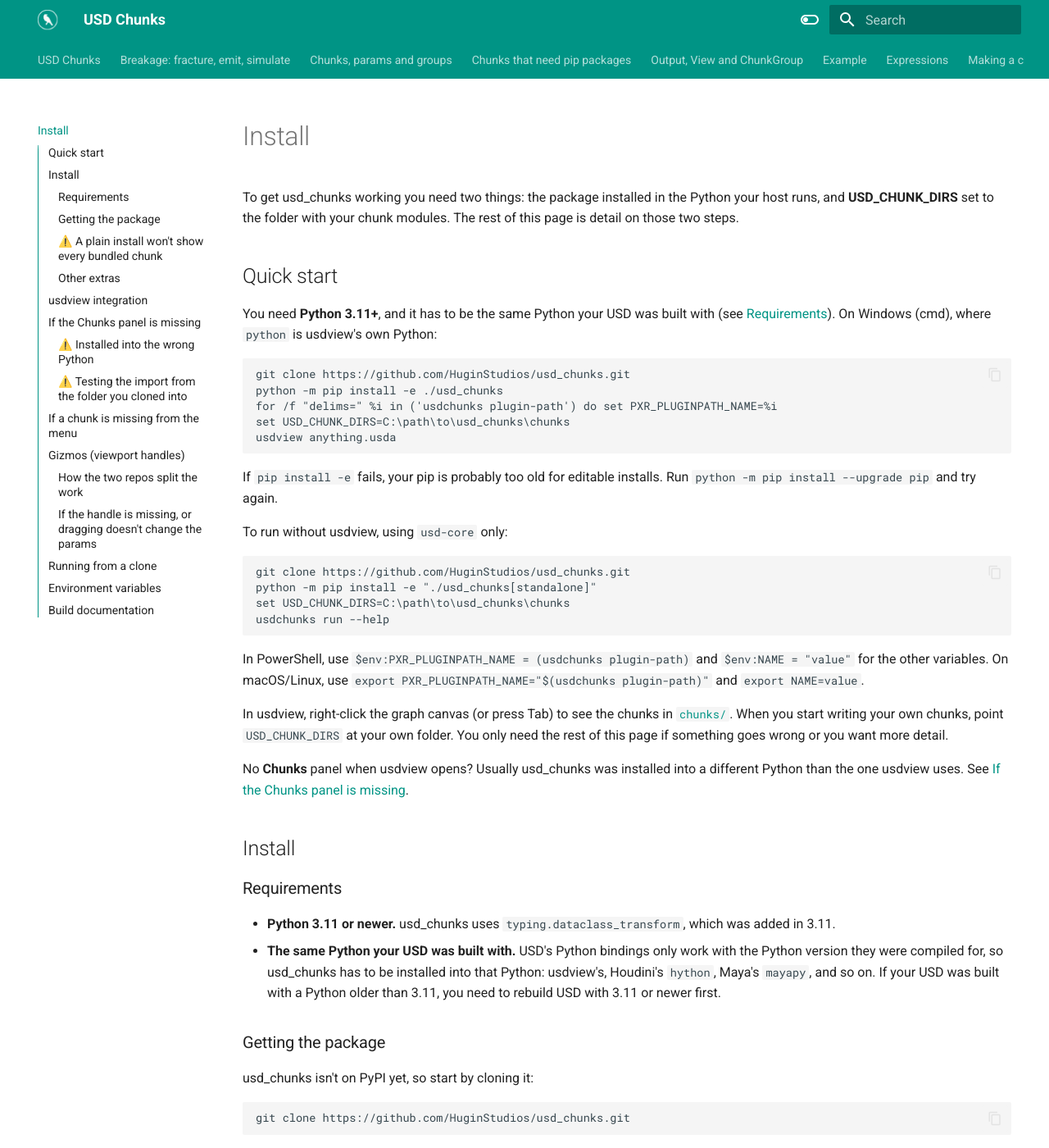
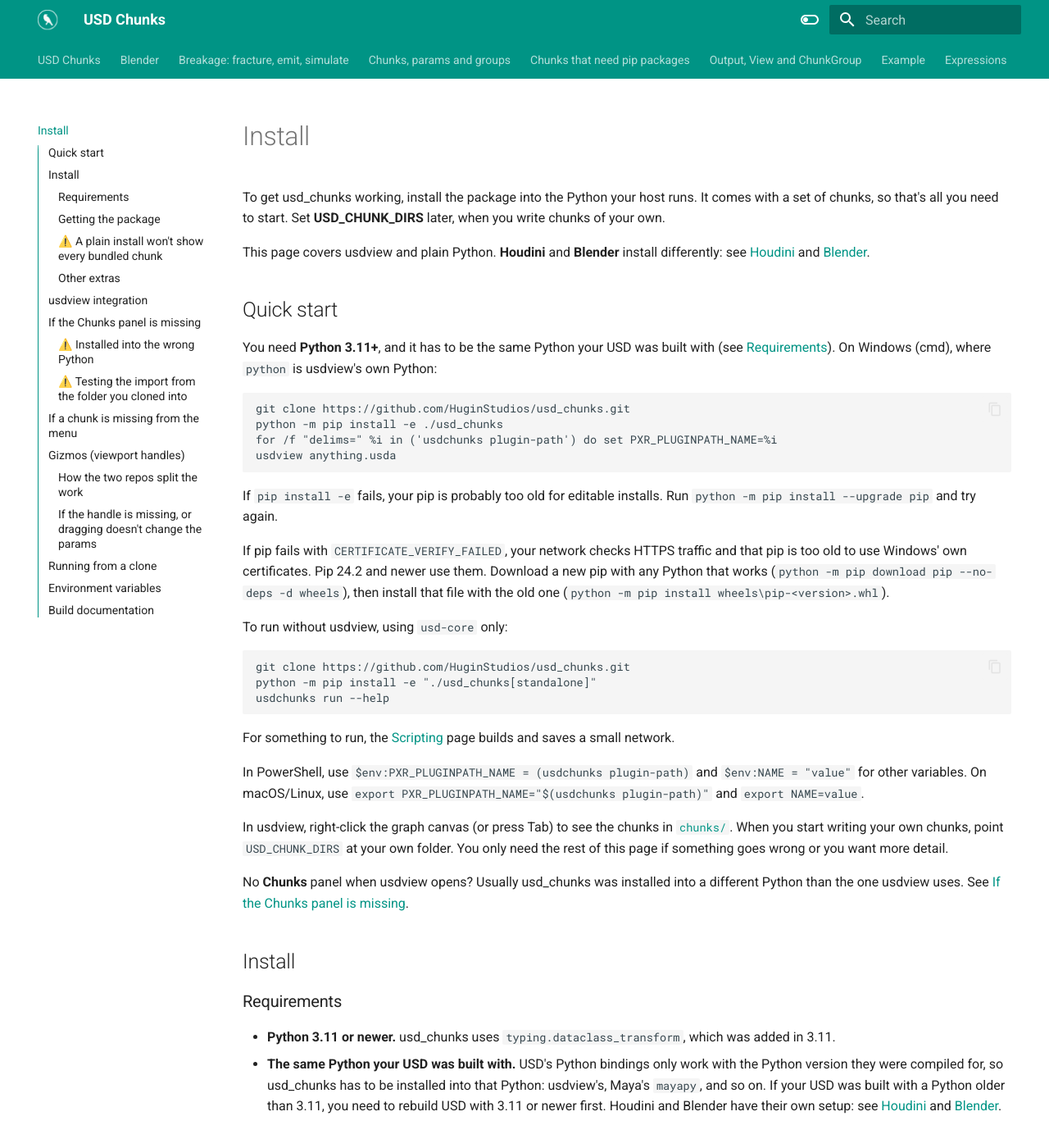
Before and after one commit to HuginStudios/usd_chunks, an MkDocs documentation site: the page built from docs/install.md, in a window 1280 px wide and 1400 px high. Shown: the whole window at 82% size. Built offline with MkDocs 1.6.1 and Material for MkDocs 9.7.7, drawn with Linux system fonts in a browser that asks for light colours; some of the changed text lies outside the part shown.

Commit message:
📝 Install guides for Houdini and Blender
Houdini's setup was only in a README inside the source tree. Blender's
was only in a code docstring, and its advice (pip install into
Blender's Python) fails on a normal Windows install: Program Files is
read-only and Blender ignores the per-user folder pip falls back to.

- docs/houdini.md: install.py, checking it works, a one-session setup,
  and fixes for the problems hit while testing (houdini.env PYTHONPATH,
  Git Bash HOME, pip without PyPI access).
- docs/blender.md: pip --target into scripts/addons/modules, building
  the add-on with `blender --command extension build`, updating, a
  linked setup for working from a checkout, and fixes.
- install.md, README, scripting.md: USD_CHUNK_DIRS is not needed to
  start. The bundled chunks load without it.
- Drop the hython pip install line from install.md, and point the
  Houdini README, hosts README, add-on docstring and manifest at the
  new pages.

````diff
--- a/docs/install.md
+++ b/docs/install.md
@@ -1,8 +1,11 @@
 # Install
 
-To get usd_chunks working you need two things: the package installed in the Python your
-host runs, and **USD_CHUNK_DIRS** set to the folder with your chunk modules. The rest of
-this page is detail on those two steps.
+To get usd_chunks working, install the package into the Python your host runs. It comes
+with a set of chunks, so that's all you need to start. Set **USD_CHUNK_DIRS** later, when
+you write chunks of your own.
+
+This page covers usdview and plain Python. **Houdini** and **Blender** install differently:
+see [Houdini](houdini.md) and [Blender](blender.md).
 
 ## Quick start
 
@@ -13,24 +16,30 @@ You need **Python 3.11+**, and it has to be the same Python your USD was built w
 git clone https://github.com/HuginStudios/usd_chunks.git
 python -m pip install -e ./usd_chunks
 for /f "delims=" %i in ('usdchunks plugin-path') do set PXR_PLUGINPATH_NAME=%i
-set USD_CHUNK_DIRS=C:\path\to\usd_chunks\chunks
 usdview anything.usda
 ```
 
 If `pip install -e` fails, your pip is probably too old for editable installs. Run
 `python -m pip install --upgrade pip` and try again.
 
+If pip fails with `CERTIFICATE_VERIFY_FAILED`, your network checks HTTPS traffic and that
+pip is too old to use Windows' own certificates. Pip 24.2 and newer use them. Download a
+new pip with any Python that works (`python -m pip download pip --no-deps -d wheels`), then
+install that file with the old one (`python -m pip install wheels\pip-<version>.whl`).
+
 To run without usdview, using `usd-core` only:
 
 ```
 git clone https://github.com/HuginStudios/usd_chunks.git
 python -m pip install -e "./usd_chunks[standalone]"
-set USD_CHUNK_DIRS=C:\path\to\usd_chunks\chunks
 usdchunks run --help
 ```
 
+For something to run, the [Scripting](scripting.md#in-a-terminal) page builds and saves a
+small network.
+
 In PowerShell, use `$env:PXR_PLUGINPATH_NAME = (usdchunks plugin-path)` and
-`$env:NAME = "value"` for the other variables. On macOS/Linux, use
+`$env:NAME = "value"` for other variables. On macOS/Linux, use
 `export PXR_PLUGINPATH_NAME="$(usdchunks plugin-path)"` and `export NAME=value`.
 
 In usdview, right-click the graph canvas (or press Tab) to see the chunks in
@@ -50,8 +59,9 @@ missing](#if-the-chunks-panel-is-missing).
   in 3.11.
 - **The same Python your USD was built with.** USD's Python bindings only work with the
   Python version they were compiled for, so usd_chunks has to be installed into that
-  Python: usdview's, Houdini's `hython`, Maya's `mayapy`, and so on. If your USD was built
-  with a Python older than 3.11, you need to rebuild USD with 3.11 or newer first.
+  Python: usdview's, Maya's `mayapy`, and so on. If your USD was built with a Python older
+  than 3.11, you need to rebuild USD with 3.11 or newer first. Houdini and Blender have
+  their own setup: see [Houdini](houdini.md) and [Blender](blender.md).
 
 ### Getting the package
 
@@ -68,8 +78,8 @@ Check with:
 python -c "import pxr"
 ```
 
-**If that works**, you're in usdview, Houdini's `hython`, Maya's `mayapy`, Blender's
-Python or another DCC. Install it as is:
+**If that works**, you're in usdview's Python, Maya's `mayapy` or another app that has
+USD. Install it as is:
 
 ```
 python -m pip install -e ./usd_chunks
@@ -92,7 +102,8 @@ command without building USD yourself. `usdchunks run my_setup.usda` works strai
     up with two USDs in one process, and things break in confusing ways.
 
 The `usd-core` package on PyPI doesn't include usdview. To use usd_chunks in usdview you
-need a full USD build that includes `pxr.Usdviewq`. See [usdview
+need a full USD build that includes `pxr.Usdviewq`. Build one with OpenUSD's
+`build_scripts/build_usd.py`, or use a prebuilt one, such as NVIDIA's. See [usdview
 integration](#usdview-integration) below.
 
 ### ⚠️ A plain install won't show every bundled chunk
@@ -161,9 +172,11 @@ console, or look in your launcher script), then run pip with that Python:
 
 ```
 "<that path>" -m pip install -e usd_chunks     # usdview
-hython -m pip install -e usd_chunks            # Houdini
 mayapy -m pip install -e usd_chunks            # Maya
 ```
+
+Houdini and Blender don't use `pip install` like this. See [Houdini](houdini.md) and
+[Blender](blender.md).
 
 If you already installed into the wrong Python, reinstall with the right one. A regular
 install can be fixed by pointing `PYTHONPATH` at that environment's `site-packages`, but an
````
Also changed, not shown: CONTRIBUTING.md (+2 -1 lines), README.md (+2 -2 lines), docs/blender.md (added, +127 -0 lines), docs/houdini.md (added, +148 -0 lines), docs/index.md (+2 -1 lines), docs/plugins.md (+1 -1 lines), docs/scripting.md (+6 -11 lines), usd_chunks/hosts/README.md (+5 -1 lines), usd_chunks/hosts/houdini/README.md (+5 -40 lines), 2 other files.
